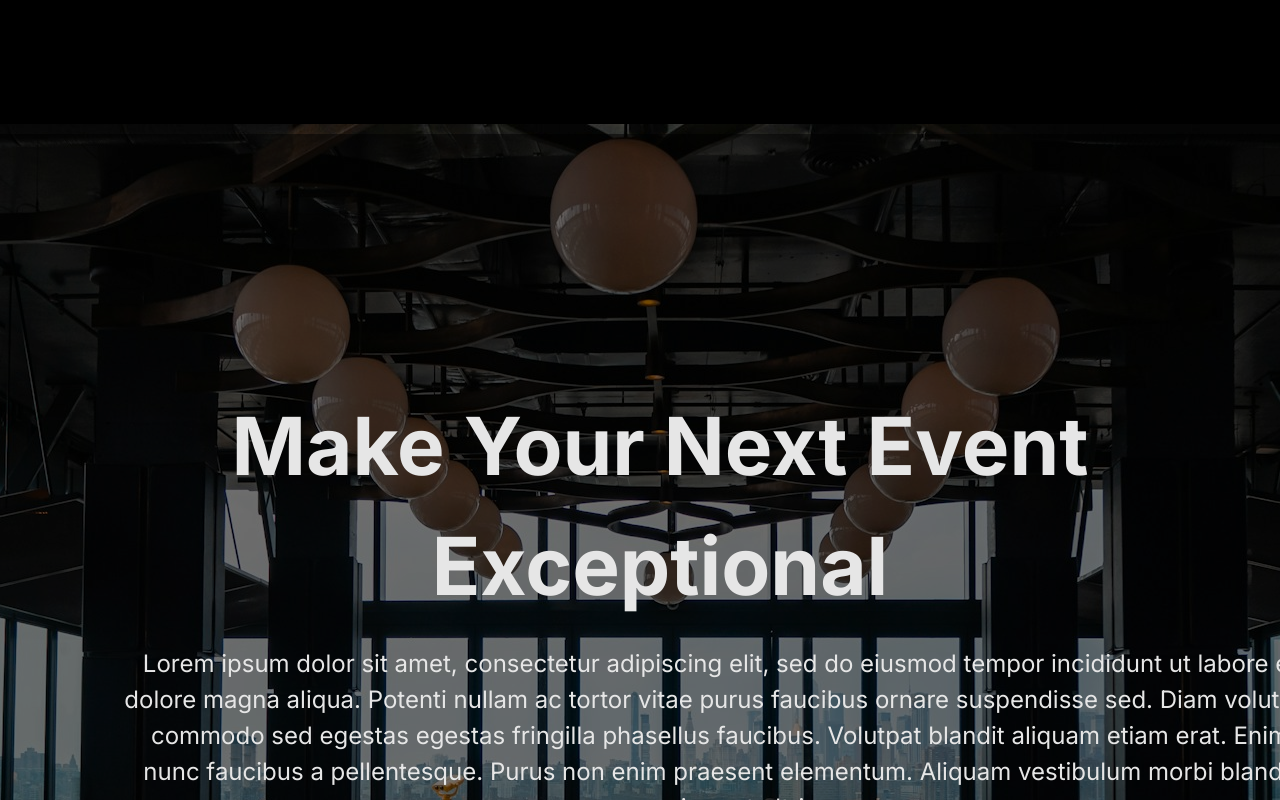
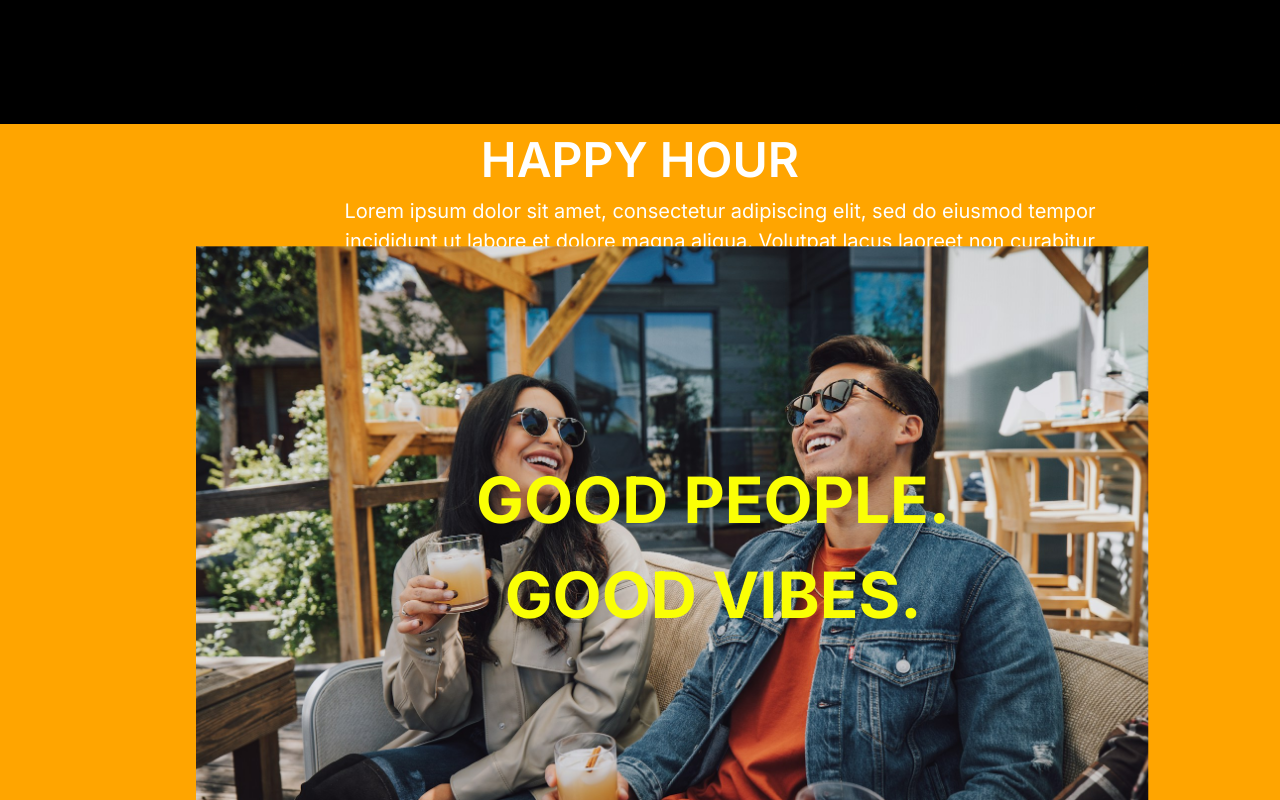
Before and after one commit to Perne11j/RESTAURANT-, a Next.js app: page / in a window 1280 px wide. Shown: the part 820-1620 px from the top of the page. Built offline with nearby package versions, Linux system fonts and the light colour scheme.

Commit message:
added new page

```diff
--- a/src/app/components/index.jsx
+++ b/src/app/components/index.jsx
@@ -1,56 +1,56 @@
-// 'use client'
-// import picture from '/public/images/nate-johnston-7eISju-H38Q-unsplash.jpg'
-// import React,{useRef} from 'react';
-// import Image from 'next/image'
-// import styles from '../components/styles.module.scss'
-// import { useScroll, useTransform, motion} from 'framer-motion';
+'use client'
+import picture from '/public/images/nate-johnston-7eISju-H38Q-unsplash.jpg'
+import React,{useRef} from 'react';
+import Image from 'next/image'
+import styles from '../components/styles.module.scss'
+import { useScroll, useTransform, motion} from 'framer-motion';
 
 
-// // scroll(progress => console.log(progress))
+// scroll(progress => console.log(progress))
 
-// export default function index() {
-//     const container = useRef(null);
-//     const {scrollYProgress} = useScroll({
-//         target: container,
-//         offset: ['start start', 'end end']
-//     })
+export default function index() {
+    const container = useRef(null);
+    const {scrollYProgress} = useScroll({
+        target: container,
+        offset: ['start start', 'end end']
+    })
 
-//     // scroll(
-//     //     (progress) => console.log(progress),
-//     //     { axis: "x" }
-//     //   )
+    // scroll(
+    //     (progress) => console.log(progress),
+    //     { axis: "x" }
+    //   )
 
-//     // useTransform(value, input, output, options)
-//     const scale = useTransform(scrollYProgress, [0,1], [1,0])
-//   return (
-//     <div ref={container} className={styles.container}>
-//         <div className={styles.sticky}>
-//             <div className={styles.el}>
+    // useTransform(value, input, output, options)
+    const scale = useTransform(scrollYProgress, [0,1], [1,0])
+  return (
+    <div ref={container} className={styles.container}>
+        <div className={styles.sticky}>
+            <div className={styles.el}>
 
-//                 <motion.div  style={{scale: scale}} className={styles.imageContainer}>
-//                     <Image
-//                     src={picture}
-//                     fill
-//                     alt ="image"
-//                     placeholder='blur'
-//                     />
-//                     <div className={styles.h1text}>
-//                     <h1>GOOD PEOPLE.</h1>
-//                     <h1>GOOD VIBES.</h1>
-//                     </div>
-//                 </motion.div>
+                <motion.div  style={{scale: scale}} className={styles.imageContainer}>
+                    <Image
+                    src={picture}
+                    fill
+                    alt ="image"
+                    placeholder='blur'
+                    />
+                    <div className={styles.h1text}>
+                    <h1>GOOD PEOPLE.</h1>
+                    <h1>GOOD VIBES.</h1>
+                    </div>
+                </motion.div>
 
-//             </div>
-//                 <div className={styles.text}>
-//                     <h1>HAPPY HOUR</h1>
-//                 </div>
+            </div>
+                <div className={styles.text}>
+                    <h1>HAPPY HOUR</h1>
+                </div>
 
-//                 <div className={styles.ptext}>
-//                     <p>Lorem ipsum dolor sit amet, consectetur adipiscing elit, sed do eiusmod tempor incididunt ut labore et dolore magna aliqua. Volutpat lacus laoreet non curabitur gravida. Eu sem integer vitae justo eget magna fermentum iaculis eu.Lorem ipsum dolor sit amet, consectetur adipiscing elit, sed do eiusmod tempor incididunt ut labore et dolore magna aliqua. </p>
-//                     <button  className={styles.clickMe}href="#">View Drink Menu</button>
-//                 </div>
-//         </div>
-//     </div>
+                <div className={styles.ptext}>
+                    <p>Lorem ipsum dolor sit amet, consectetur adipiscing elit, sed do eiusmod tempor incididunt ut labore et dolore magna aliqua. Volutpat lacus laoreet non curabitur gravida. Eu sem integer vitae justo eget magna fermentum iaculis eu.Lorem ipsum dolor sit amet, consectetur adipiscing elit, sed do eiusmod tempor incididunt ut labore et dolore magna aliqua. </p>
+                    <button  className={styles.clickMe}href="#">View Drink Menu</button>
+                </div>
+        </div>
+    </div>
 
-//   )
-// }
+  )
+}
--- a/src/app/page.tsx
+++ b/src/app/page.tsx
@@ -6,7 +6,7 @@ import TBun from "../../public/images/top-bun.png";
 import Chick from "../../public/images/Chicken.png";
 import BBun from "../../public/images/bottom-bun.png";
 import Full from "../../public/images/full-sand.png";
-// import Pic from '../app/components/index'
+import Pic from '../app/components/index'
 import Priv from './components/priv'
 import Pork from './components/pork'
 import Footer from './components/footer'
@@ -91,7 +91,7 @@ return (
 
      <NavBar />
      <Header />
-     {/* <Pic /> */}
+     <Pic />
      <Priv />
      <Pork />
      <Footer />
```
